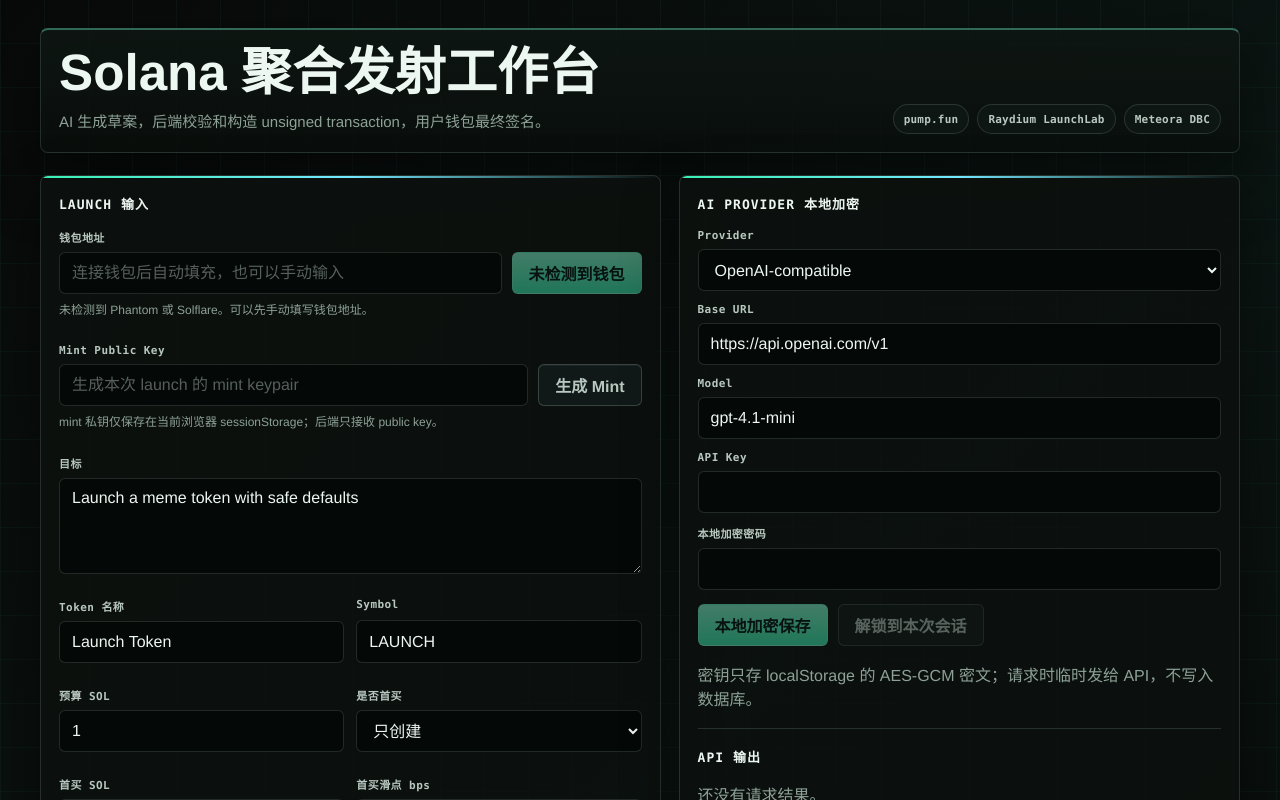
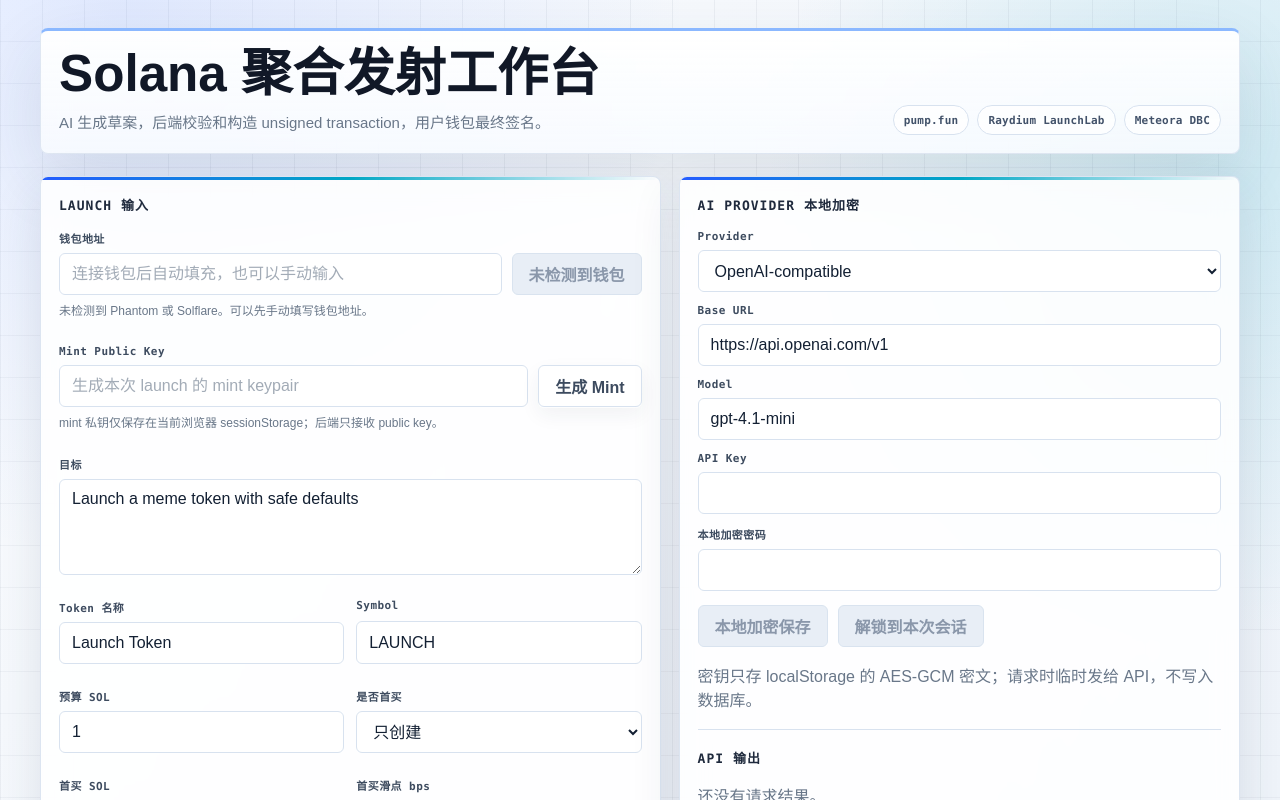
Before and after one commit to heroims/launchpad, a Next.js app: page / in a window 1280 px wide. Shown: the top 800 px of the page. Built offline with nearby package versions, Linux system fonts and the light colour scheme; no server answers.

Commit message:
style: switch workbench to light theme

```diff
--- a/app/globals.css
+++ b/app/globals.css
@@ -1,21 +1,21 @@
 :root {
-  color-scheme: dark;
-  --background: #070908;
-  --foreground: #edf7f2;
-  --muted: #8da197;
-  --muted-strong: #b8c8c0;
-  --line: rgba(143, 177, 163, 0.2);
-  --line-strong: rgba(118, 255, 205, 0.38);
-  --panel: rgba(12, 17, 15, 0.86);
-  --panel-raised: rgba(17, 25, 22, 0.92);
-  --input: rgba(3, 7, 6, 0.76);
-  --accent: #39f2b3;
-  --accent-strong: #86ffd5;
-  --accent-ink: #021713;
-  --cyan: #73e9ff;
-  --amber: #f8c45c;
-  --danger: #ff6f7d;
-  --shadow: rgba(0, 0, 0, 0.46);
+  color-scheme: light;
+  --background: #f4f7fb;
+  --foreground: #132033;
+  --muted: #697789;
+  --muted-strong: #3d4b5f;
+  --line: #d8e2ef;
+  --line-strong: #8bb8ff;
+  --panel: rgba(255, 255, 255, 0.88);
+  --panel-solid: #ffffff;
+  --input: #ffffff;
+  --accent: #245cff;
+  --accent-strong: #173fd0;
+  --accent-soft: #edf3ff;
+  --cyan: #00a7c4;
+  --amber: #b26b00;
+  --danger: #b42318;
+  --shadow: rgba(35, 52, 74, 0.12);
 }
 
 * {
@@ -30,12 +30,14 @@ body {
   min-height: 100vh;
   margin: 0;
   background:
-    linear-gradient(90deg, rgba(115, 233, 255, 0.04) 1px, transparent 1px),
-    linear-gradient(0deg, rgba(57, 242, 179, 0.035) 1px, transparent 1px),
-    linear-gradient(135deg, #080a09 0%, #0b1512 52%, #070908 100%);
-  background-size: 44px 44px, 44px 44px, auto;
+    radial-gradient(circle at 10% 0%, rgba(36, 92, 255, 0.12), transparent 30%),
+    radial-gradient(circle at 96% 12%, rgba(0, 167, 196, 0.14), transparent 26%),
+    linear-gradient(90deg, rgba(34, 52, 78, 0.055) 1px, transparent 1px),
+    linear-gradient(0deg, rgba(34, 52, 78, 0.045) 1px, transparent 1px),
+    linear-gradient(135deg, #fbfdff 0%, #f1f5fb 52%, #edf3f9 100%);
+  background-size: auto, auto, 42px 42px, 42px 42px, auto;
   color: var(--foreground);
-  font-family: "IBM Plex Sans", "Avenir Next", "DIN Alternate", "Helvetica Neue", sans-serif;
+  font-family: "Avenir Next", "IBM Plex Sans", "PingFang SC", "Microsoft YaHei", sans-serif;
 }
 
 body::before {
@@ -43,10 +45,9 @@ body::before {
   inset: 0;
   z-index: -1;
   background:
-    repeating-linear-gradient(90deg, transparent 0 7px, rgba(255, 255, 255, 0.018) 7px 8px),
-    repeating-linear-gradient(0deg, transparent 0 11px, rgba(57, 242, 179, 0.018) 11px 12px);
+    linear-gradient(120deg, rgba(255, 255, 255, 0.72), transparent 34%),
+    repeating-linear-gradient(90deg, transparent 0 9px, rgba(36, 92, 255, 0.025) 9px 10px);
   content: "";
-  mask-image: linear-gradient(to bottom, black 0%, transparent 82%);
   pointer-events: none;
 }
 
@@ -59,11 +60,11 @@ textarea {
 
 button {
   min-height: 42px;
-  border: 1px solid rgba(134, 255, 213, 0.58);
+  border: 1px solid rgba(23, 63, 208, 0.18);
   border-radius: 6px;
-  background: linear-gradient(180deg, var(--accent-strong), var(--accent));
-  box-shadow: 0 0 0 1px rgba(57, 242, 179, 0.18), 0 12px 28px rgba(57, 242, 179, 0.14);
-  color: var(--accent-ink);
+  background: linear-gradient(180deg, #3c78ff, var(--accent));
+  box-shadow: 0 9px 22px rgba(36, 92, 255, 0.18);
+  color: #ffffff;
   cursor: pointer;
   font-weight: 800;
   padding: 0 16px;
@@ -72,28 +73,32 @@ button {
 }
 
 button:hover:not(:disabled) {
-  box-shadow: 0 0 0 1px rgba(115, 233, 255, 0.28), 0 16px 36px rgba(57, 242, 179, 0.22);
-  filter: saturate(1.08);
+  border-color: rgba(23, 63, 208, 0.28);
+  box-shadow: 0 12px 30px rgba(36, 92, 255, 0.24);
+  filter: saturate(1.05);
   transform: translateY(-1px);
 }
 
 button.secondary {
-  border-color: rgba(141, 161, 151, 0.32);
-  background: rgba(18, 27, 24, 0.92);
-  box-shadow: inset 0 1px 0 rgba(255, 255, 255, 0.05);
+  border-color: var(--line);
+  background: #ffffff;
+  box-shadow: 0 1px 0 rgba(255, 255, 255, 0.8), 0 8px 20px rgba(35, 52, 74, 0.06);
   color: var(--muted-strong);
 }
 
 button.secondary:hover:not(:disabled) {
-  border-color: rgba(115, 233, 255, 0.54);
-  box-shadow: inset 0 1px 0 rgba(255, 255, 255, 0.06), 0 10px 28px rgba(115, 233, 255, 0.08);
-  color: var(--foreground);
+  border-color: rgba(36, 92, 255, 0.32);
+  box-shadow: 0 10px 24px rgba(36, 92, 255, 0.12);
+  color: var(--accent-strong);
 }
 
 button:disabled {
+  border-color: #d9e3ef;
+  background: #e8eef6;
   box-shadow: none;
+  color: #8a97aa;
   cursor: not-allowed;
-  opacity: 0.45;
+  opacity: 1;
   transform: none;
 }
 
@@ -113,15 +118,15 @@ textarea {
 
 input::placeholder,
 textarea::placeholder {
-  color: rgba(184, 200, 192, 0.46);
+  color: rgba(105, 119, 137, 0.62);
 }
 
 input:focus,
 select:focus,
 textarea:focus {
-  border-color: rgba(115, 233, 255, 0.72);
-  background: rgba(4, 11, 9, 0.92);
-  box-shadow: 0 0 0 3px rgba(115, 233, 255, 0.1);
+  border-color: rgba(36, 92, 255, 0.52);
+  background: #ffffff;
+  box-shadow: 0 0 0 3px rgba(36, 92, 255, 0.11);
 }
 
 textarea {
@@ -141,18 +146,19 @@ textarea {
   gap: 20px;
   align-items: end;
   margin-bottom: 22px;
-  border: 1px solid var(--line);
-  border-top: 2px solid var(--line-strong);
+  border: 1px solid rgba(216, 226, 239, 0.82);
+  border-top: 3px solid var(--line-strong);
   border-radius: 8px;
-  background: linear-gradient(180deg, rgba(14, 22, 19, 0.92), rgba(9, 14, 12, 0.82));
-  box-shadow: 0 24px 70px var(--shadow);
+  background: linear-gradient(180deg, rgba(255, 255, 255, 0.94), rgba(248, 251, 255, 0.88));
+  box-shadow: 0 24px 70px rgba(35, 52, 74, 0.11);
   padding: 18px;
+  backdrop-filter: blur(14px);
 }
 
 .brand h1 {
   margin: 0;
   max-width: 780px;
-  color: var(--foreground);
+  color: #111827;
   font-size: clamp(28px, 4vw, 54px);
   font-weight: 900;
   letter-spacing: 0;
@@ -181,25 +187,26 @@ textarea {
 .panel {
   position: relative;
   overflow: hidden;
-  border: 1px solid var(--line);
+  border: 1px solid rgba(216, 226, 239, 0.88);
   border-radius: 8px;
   background: var(--panel);
-  box-shadow: 0 22px 56px var(--shadow);
+  box-shadow: 0 18px 50px var(--shadow);
   padding: 18px;
+  backdrop-filter: blur(14px);
 }
 
 .panel::before {
   position: absolute;
   inset: 0 0 auto;
-  height: 2px;
+  height: 3px;
   background: linear-gradient(90deg, var(--accent), var(--cyan), transparent);
   content: "";
 }
 
 .panel h2 {
   margin: 0 0 16px;
-  color: var(--foreground);
-  font-family: "Berkeley Mono", "JetBrains Mono", "SFMono-Regular", Consolas, monospace;
+  color: #1f2a3d;
+  font-family: "IBM Plex Mono", "SFMono-Regular", Consolas, monospace;
   font-size: 13px;
   font-weight: 800;
   letter-spacing: 0.08em;
@@ -224,7 +231,7 @@ textarea {
 
 .field label {
   color: var(--muted-strong);
-  font-family: "Berkeley Mono", "JetBrains Mono", "SFMono-Regular", Consolas, monospace;
+  font-family: "IBM Plex Mono", "SFMono-Regular", Consolas, monospace;
   font-size: 11px;
   font-weight: 800;
   letter-spacing: 0.04em;
@@ -248,8 +255,8 @@ textarea {
 }
 
 .wallet-pill {
-  border-color: rgba(57, 242, 179, 0.38);
-  background: rgba(57, 242, 179, 0.12);
+  border-color: rgba(36, 92, 255, 0.22);
+  background: rgba(36, 92, 255, 0.08);
   color: var(--accent-strong);
   max-width: 260px;
   overflow: hidden;
@@ -272,11 +279,11 @@ textarea {
 .result pre {
   max-height: 430px;
   overflow: auto;
-  border: 1px solid rgba(141, 161, 151, 0.22);
+  border: 1px solid #dce6f2;
   border-radius: 6px;
-  background: #030605;
-  color: #d9fff2;
-  font-family: "Berkeley Mono", "JetBrains Mono", "SFMono-Regular", Consolas, monospace;
+  background: #f8fbff;
+  color: #20304a;
+  font-family: "IBM Plex Mono", "SFMono-Regular", Consolas, monospace;
   font-size: 12px;
   line-height: 1.5;
   padding: 14px;
@@ -284,10 +291,10 @@ textarea {
 
 .fee-box,
 .sign-box {
-  border: 1px solid rgba(57, 242, 179, 0.24);
+  border: 1px solid rgba(36, 92, 255, 0.18);
   border-left: 3px solid var(--accent);
   border-radius: 6px;
-  background: linear-gradient(180deg, rgba(20, 33, 29, 0.92), rgba(10, 17, 15, 0.88));
+  background: linear-gradient(180deg, #f7faff, #eef5ff);
   margin-bottom: 12px;
   padding: 13px;
 }
@@ -297,7 +304,7 @@ textarea {
   display: block;
   margin-bottom: 10px;
   color: var(--accent-strong);
-  font-family: "Berkeley Mono", "JetBrains Mono", "SFMono-Regular", Consolas, monospace;
+  font-family: "IBM Plex Mono", "SFMono-Regular", Consolas, monospace;
   font-size: 12px;
   letter-spacing: 0.06em;
   text-transform: uppercase;
@@ -321,8 +328,8 @@ textarea {
 }
 
 .fee-box dd {
-  color: var(--foreground);
-  font-family: "Berkeley Mono", "JetBrains Mono", "SFMono-Regular", Consolas, monospace;
+  color: #18263a;
+  font-family: "IBM Plex Mono", "SFMono-Regular", Consolas, monospace;
   font-size: 12px;
   font-weight: 800;
   margin: 0;
@@ -351,11 +358,11 @@ textarea {
   display: inline-flex;
   align-items: center;
   min-height: 30px;
-  border: 1px solid rgba(141, 161, 151, 0.22);
+  border: 1px solid #d8e2ef;
   border-radius: 999px;
-  background: rgba(16, 24, 21, 0.86);
-  color: var(--muted-strong);
-  font-family: "Berkeley Mono", "JetBrains Mono", "SFMono-Regular", Consolas, monospace;
+  background: rgba(255, 255, 255, 0.72);
+  color: #42526a;
+  font-family: "IBM Plex Mono", "SFMono-Regular", Consolas, monospace;
   font-size: 11px;
   font-weight: 800;
   letter-spacing: 0.02em;
```
